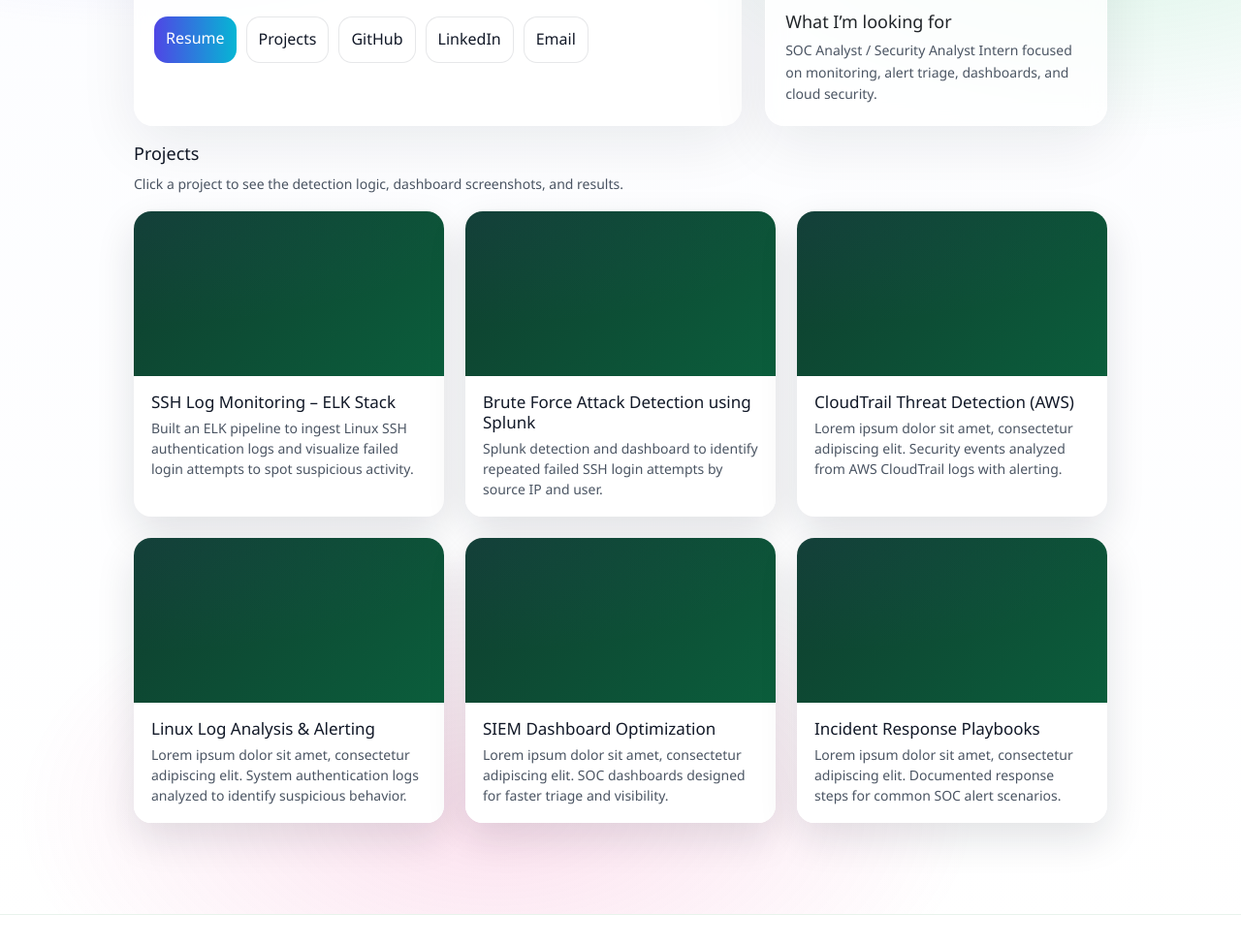
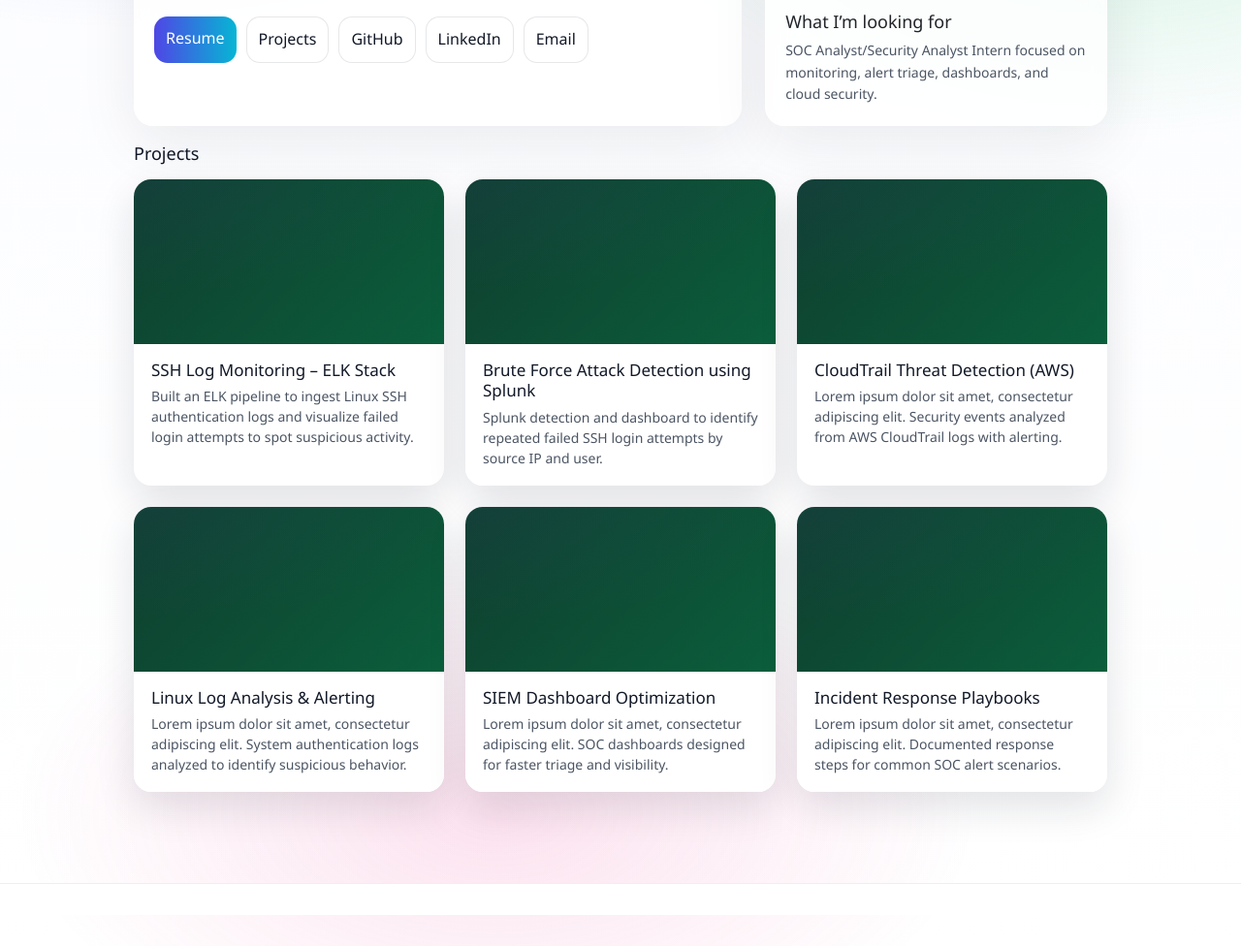
Before and after one commit to SinghPallavi819/singhpallavi819.github.io, a Jekyll site: the page built from index.html, in a window 1280 px wide and 1385 px high, cut to the strip 409-1385 px from the top of the window. Shown: the whole strip at 97% size. Built offline with Jekyll 4.4.1, drawn with Linux system fonts in a browser that asks for light colours; nearby versions of some CDN libraries; the list of posts is cut into pages by our own code.

Commit message:
Update index.html

```diff
--- a/index.html
+++ b/index.html
@@ -233,8 +233,7 @@
 
       <h2 style="margin:0 0 8px;font-size:18px;">What I’m looking for</h2>
       <p class="muted">
-        SOC Analyst / Security Analyst Intern focused on monitoring, alert triage,
-        dashboards, and cloud security.
+         SOC Analyst/Security Analyst Intern focused on monitoring, alert triage, dashboards, and cloud security.
       </p>
     </div>
 
@@ -243,9 +242,6 @@
   <!-- PROJECTS SECTION -->
   <div class="section" id="projects">
     <h2>Projects</h2>
-    <p class="muted">
-      Click a project to see the detection logic, dashboard screenshots, and results.
-    </p>
 
     <div class="projects-grid">
 
```
